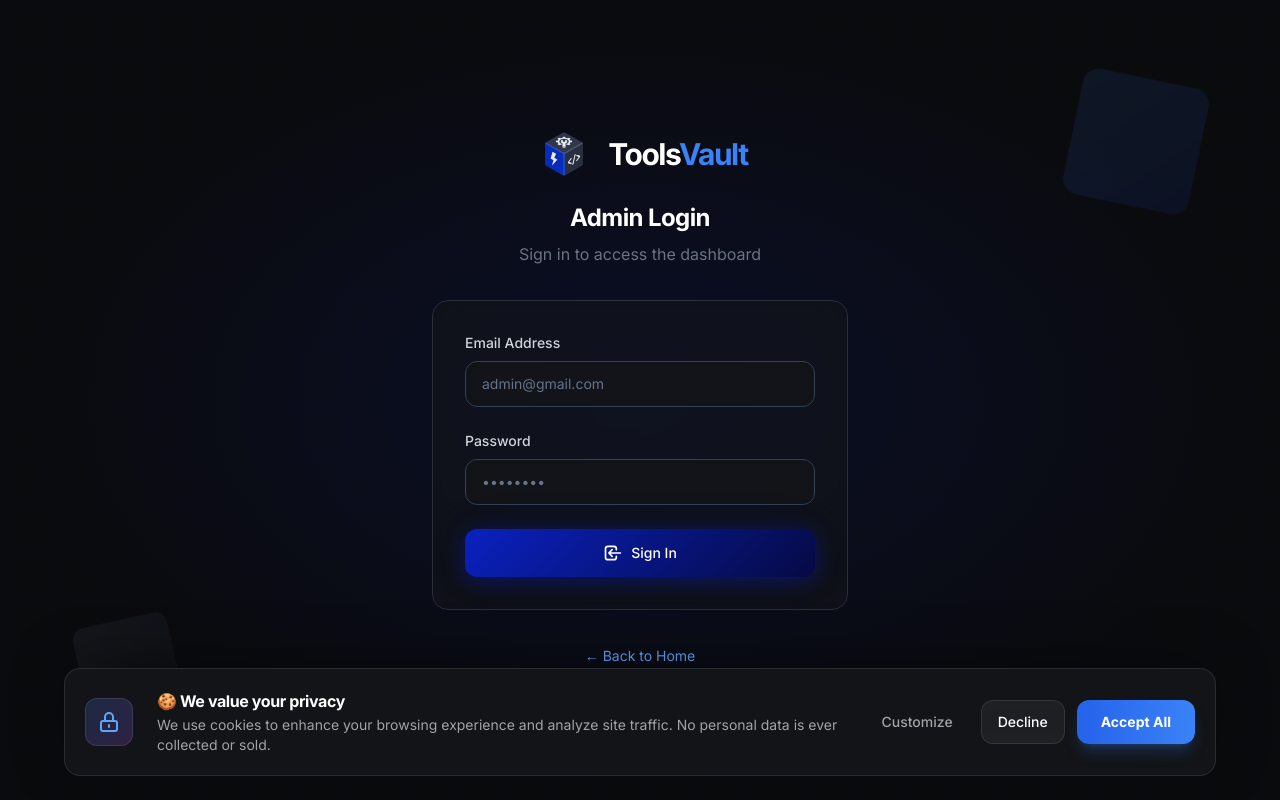
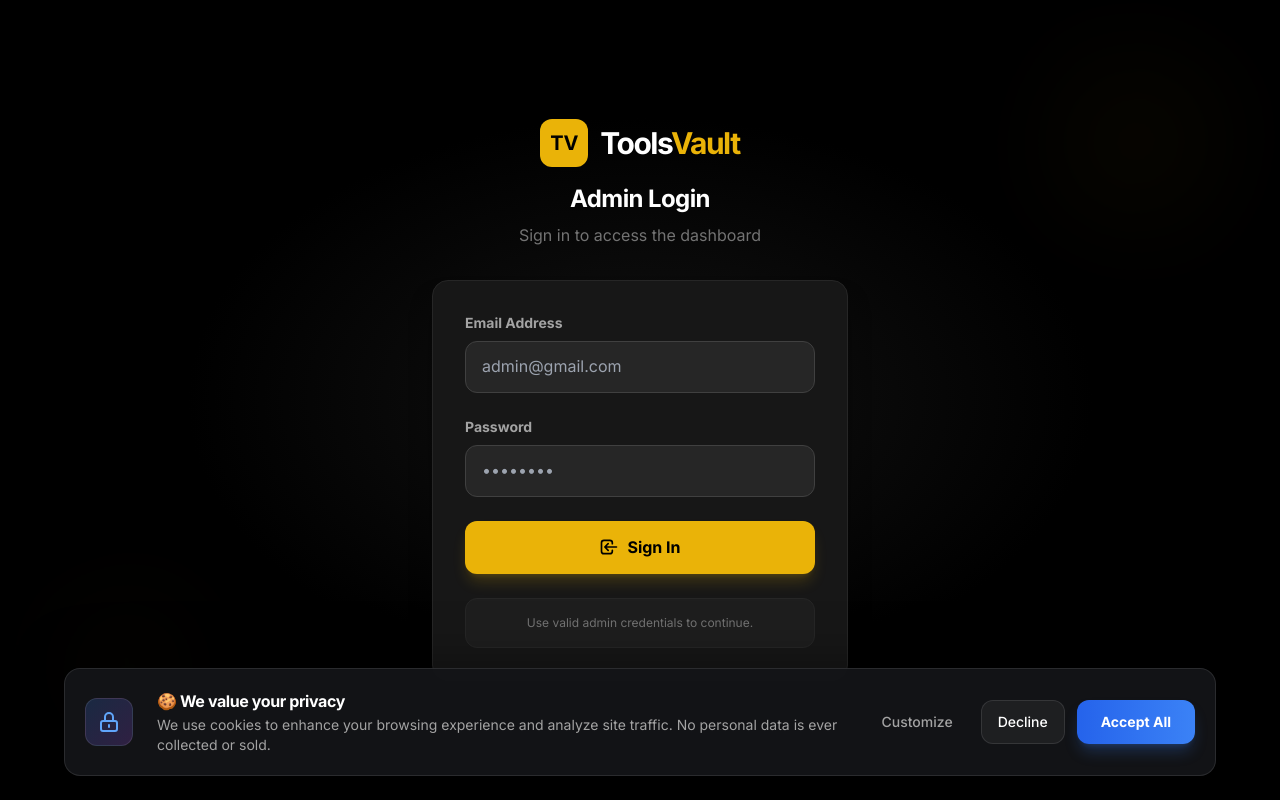
Before and after one commit to adeebjamil/Tools_Vault_Frontend, a Next.js app: page /admin/login in a window 1280 px wide. Built offline with nearby package versions, Linux system fonts and the light colour scheme.

Commit message:
Update Admin Login page to Black/Yellow theme

```diff
--- a/src/app/admin/login/page.tsx
+++ b/src/app/admin/login/page.tsx
@@ -49,43 +49,44 @@ export default function AdminLoginPage() {
   };
 
   return (
-    <div className="min-h-screen flex items-center justify-center relative overflow-hidden">
+    <div className="min-h-screen flex items-center justify-center relative overflow-hidden bg-black">
       {/* Background Effects */}
-      <div className="absolute inset-0 bg-grid opacity-30" />
-      <div className="absolute inset-0 bg-radial-glow" />
+      <div className="absolute inset-0 bg-[radial-gradient(ellipse_at_center,_var(--tw-gradient-stops))] from-neutral-900 via-black to-black opacity-80" />
 
       {/* Floating Elements */}
-      <div className="absolute top-20 right-20 w-32 h-32 opacity-10 animate-float">
-        <div className="w-full h-full rounded-2xl bg-gradient-to-br from-blue-500 to-blue-700 rotate-12" />
+      <div className="absolute top-20 right-20 w-32 h-32 opacity-5 animate-float pointer-events-none">
+        <div className="w-full h-full rounded-2xl bg-yellow-500 rotate-12 blur-3xl" />
       </div>
-      <div className="absolute bottom-20 left-20 w-24 h-24 opacity-10 animate-float stagger-2">
-        <div className="w-full h-full rounded-xl bg-gradient-to-br from-slate-500 to-slate-700 -rotate-12" />
+      <div className="absolute bottom-20 left-20 w-24 h-24 opacity-5 animate-float stagger-2 pointer-events-none">
+        <div className="w-full h-full rounded-xl bg-yellow-500 -rotate-12 blur-3xl" />
       </div>
 
       <div className="w-full max-w-md relative z-10 px-4">
         {/* Logo */}
         <div className="text-center mb-8">
           <div className="inline-flex items-center gap-3 mb-4">
-            <Image src="/logo1.png" alt="ToolsVault" width={64} height={64} />
-            <span className="text-3xl font-bold tracking-tighter">
-              Tools<span className="text-blue-500">Vault</span>
+            <div className="w-12 h-12 bg-yellow-500 rounded-xl flex items-center justify-center text-black font-bold text-xl">
+              TV
+            </div>
+            <span className="text-3xl font-bold tracking-tighter text-white">
+              Tools<span className="text-yellow-500">Vault</span>
             </span>
           </div>
           <h1 className="text-2xl font-bold text-white">Admin Login</h1>
-          <p className="text-gray-500 mt-2">Sign in to access the dashboard</p>
+          <p className="text-neutral-500 mt-2">Sign in to access the dashboard</p>
         </div>
 
         {/* Login Card */}
-        <div className="card p-8">
+        <div className="bg-neutral-900 border border-neutral-800 rounded-2xl p-8 shadow-xl shadow-black/50">
           <form onSubmit={handleSubmit} className="space-y-6">
             {error && (
               <div className="p-4 bg-red-500/10 border border-red-500/20 rounded-xl">
-                <p className="text-sm text-red-400">{error}</p>
+                <p className="text-sm text-red-400 font-medium">{error}</p>
               </div>
             )}
 
             <div>
-              <label htmlFor="email" className="block text-sm font-medium text-gray-300 mb-2">
+              <label htmlFor="email" className="block text-sm font-bold text-neutral-400 mb-2">
                 Email Address
               </label>
               <input
@@ -93,14 +94,14 @@ export default function AdminLoginPage() {
                 id="email"
                 value={formData.email}
                 onChange={(e) => setFormData({ ...formData, email: e.target.value })}
-                className="input"
+                className="w-full bg-neutral-800 border border-neutral-700 rounded-xl px-4 py-3 text-white focus:outline-none focus:ring-2 focus:ring-yellow-500 focus:border-transparent transition-all"
                 placeholder="admin@gmail.com"
                 required
               />
             </div>
 
             <div>
-              <label htmlFor="password" className="block text-sm font-medium text-gray-300 mb-2">
+              <label htmlFor="password" className="block text-sm font-bold text-neutral-400 mb-2">
                 Password
               </label>
               <input
@@ -108,7 +109,7 @@ export default function AdminLoginPage() {
                 id="password"
                 value={formData.password}
                 onChange={(e) => setFormData({ ...formData, password: e.target.value })}
-                className="input"
+                className="w-full bg-neutral-800 border border-neutral-700 rounded-xl px-4 py-3 text-white focus:outline-none focus:ring-2 focus:ring-yellow-500 focus:border-transparent transition-all"
                 placeholder="••••••••"
                 required
               />
@@ -117,14 +118,11 @@ export default function AdminLoginPage() {
             <button
               type="submit"
               disabled={loading}
-              className="btn btn-primary w-full py-3.5 disabled:opacity-50"
+              className="w-full py-3.5 bg-yellow-500 hover:bg-yellow-400 text-black font-bold rounded-xl transition-all shadow-lg shadow-yellow-500/20 disabled:opacity-50 disabled:cursor-not-allowed flex items-center justify-center gap-2"
             >
               {loading ? (
                 <>
-                  <svg className="animate-spin h-5 w-5" viewBox="0 0 24 24">
-                    <circle className="opacity-25" cx="12" cy="12" r="10" stroke="currentColor" strokeWidth="4" fill="none" />
-                    <path className="opacity-75" fill="currentColor" d="M4 12a8 8 0 018-8V0C5.373 0 0 5.373 0 12h4zm2 5.291A7.962 7.962 0 014 12H0c0 3.042 1.135 5.824 3 7.938l3-2.647z" />
-                  </svg>
+                  <div className="w-5 h-5 border-2 border-black/30 border-t-black rounded-full animate-spin" />
                   Signing in...
                 </>
               ) : (
@@ -138,14 +136,13 @@ export default function AdminLoginPage() {
             </button>
           </form>
 
-
+          {/* Demo Credentials Hint */}
+          <div className="mt-6 p-4 bg-neutral-800/50 rounded-xl border border-neutral-800 text-center">
+             <p className="text-xs text-neutral-500">
+               Use valid admin credentials to continue.
+             </p>
+          </div>
         </div>
-
-        <p className="text-center text-sm text-gray-500 mt-6">
-          <a href="/" className="text-blue-400 hover:text-blue-300 transition-colors">
-            ← Back to Home
-          </a>
-        </p>
       </div>
     </div>
   );
```
